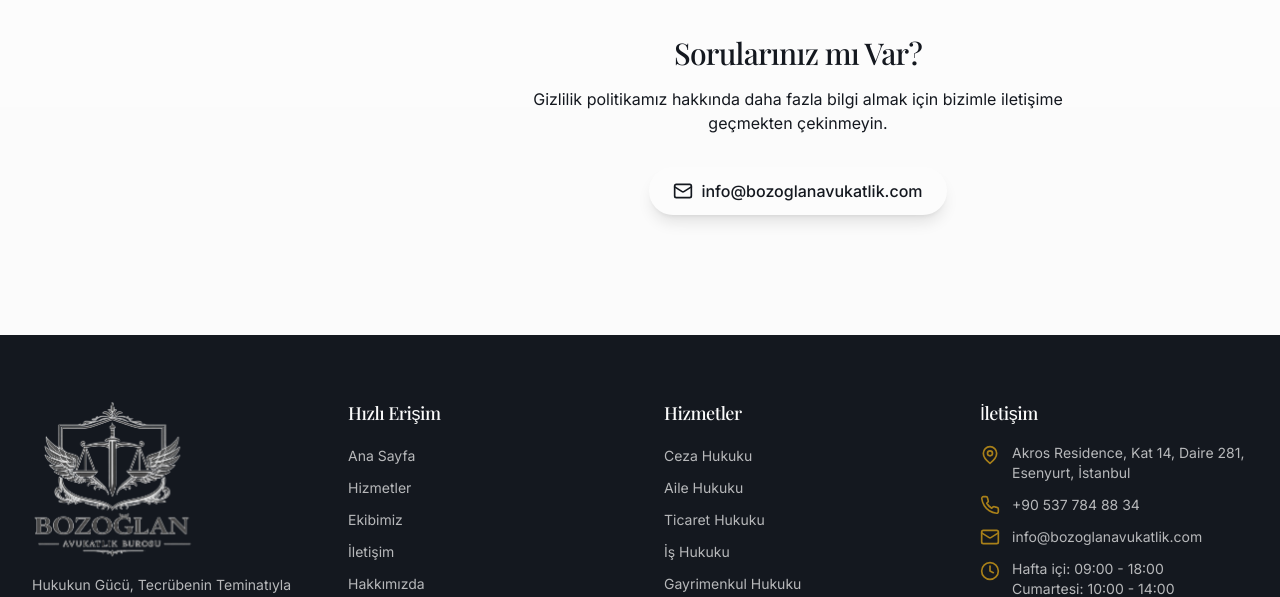
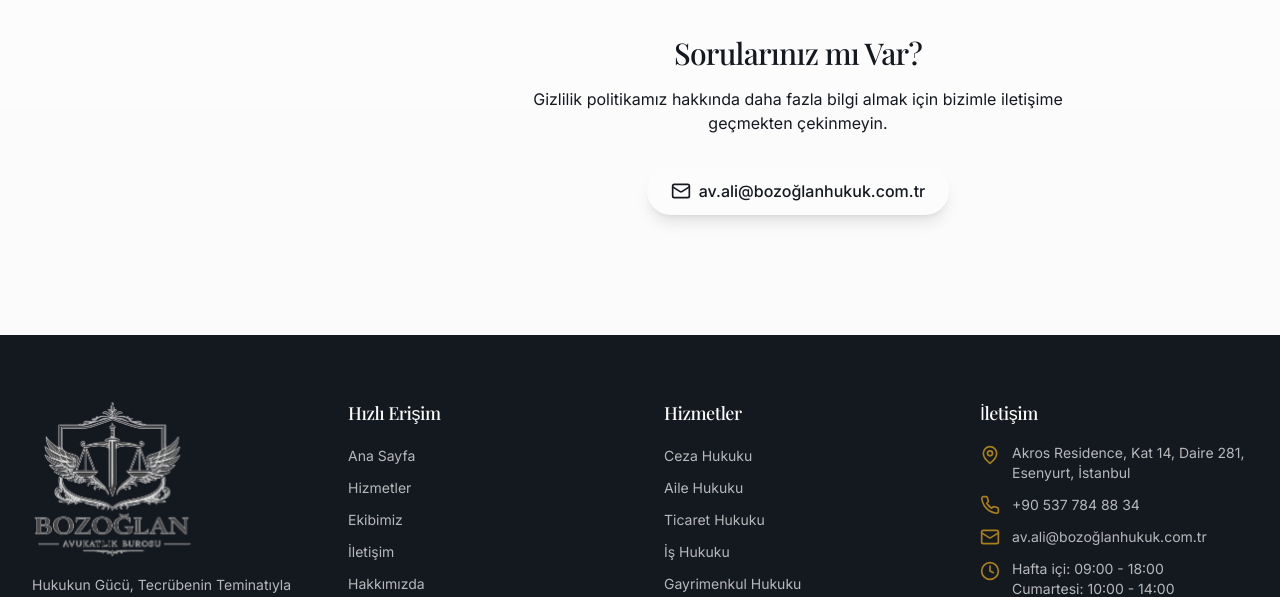
Before and after one commit to cantorunkerem8/avukat-site-, a Next.js app: page /gizlilik in a window 1280 px wide. Shown: the part 1418-2015 px from the top of the page. Built offline with nearby package versions, Linux system fonts and the light colour scheme; a web font is replaced by a local one.

Commit message:
update display email to av.ali@bozoglanhukuk.com.tr

```diff
--- a/src/app/gizlilik/PrivacyContent.tsx
+++ b/src/app/gizlilik/PrivacyContent.tsx
@@ -190,11 +190,11 @@ export function PrivacyContent() {
                         Gizlilik politikamız hakkında daha fazla bilgi almak için bizimle iletişime geçmekten çekinmeyin.
                     </p>
                     <a
-                        href="mailto:info@bozoglanavukatlik.com"
+                        href="mailto:av.ali@bozoğlanhukuk.com.tr"
                         className="inline-flex items-center gap-2 bg-background text-foreground px-6 py-3 rounded-full font-medium hover:scale-105 transition-transform shadow-lg"
                     >
                         <Mail className="w-5 h-5" />
-                        info@bozoglanavukatlik.com
+                        av.ali@bozoğlanhukuk.com.tr
                     </a>
                 </div>
             </motion.section>
--- a/src/app/kvkk/KVKKContent.tsx
+++ b/src/app/kvkk/KVKKContent.tsx
@@ -211,11 +211,11 @@ export function KVKKContent() {
                         KVKK kapsamındaki haklarınızı kullanmak veya aydınlatma metnimiz hakkında detaylı bilgi almak için bize ulaşabilirsiniz.
                     </p>
                     <a
-                        href="mailto:info@bozoglanavukatlik.com"
+                        href="mailto:av.ali@bozoğlanhukuk.com.tr"
                         className="inline-flex items-center gap-2 bg-background text-foreground px-6 py-3 rounded-full font-medium hover:scale-105 transition-transform shadow-lg"
                     >
                         <HelpCircle className="w-5 h-5" />
-                        info@bozoglanavukatlik.com
+                        av.ali@bozoğlanhukuk.com.tr
                     </a>
                 </div>
             </motion.section>
--- a/src/content/site.ts
+++ b/src/content/site.ts
@@ -8,7 +8,7 @@ export const siteContent: SiteContent = {
             '2023 yılından bu yana, hukuku sadece bir çözüm mekanizması değil, stratejik bir güç olarak kullanıyoruz. Müvekkillerimizin haklarını korurken, onları geleceğin risklerine karşı bugünden hazırlayan proaktif ve vizyoner bir hukuk anlayışıyla hizmet veriyoruz.',
         address: 'Akros Residence, Kat 14, Daire 281, Esenyurt, İstanbul',
         phone: '+90 537 784 88 34',
-        email: 'info@bozoglanavukatlik.com',
+        email: 'av.ali@bozoğlanhukuk.com.tr',
         workingHours: {
             weekdays: '09:00 - 18:00',
             saturday: '10:00 - 14:00',
```
